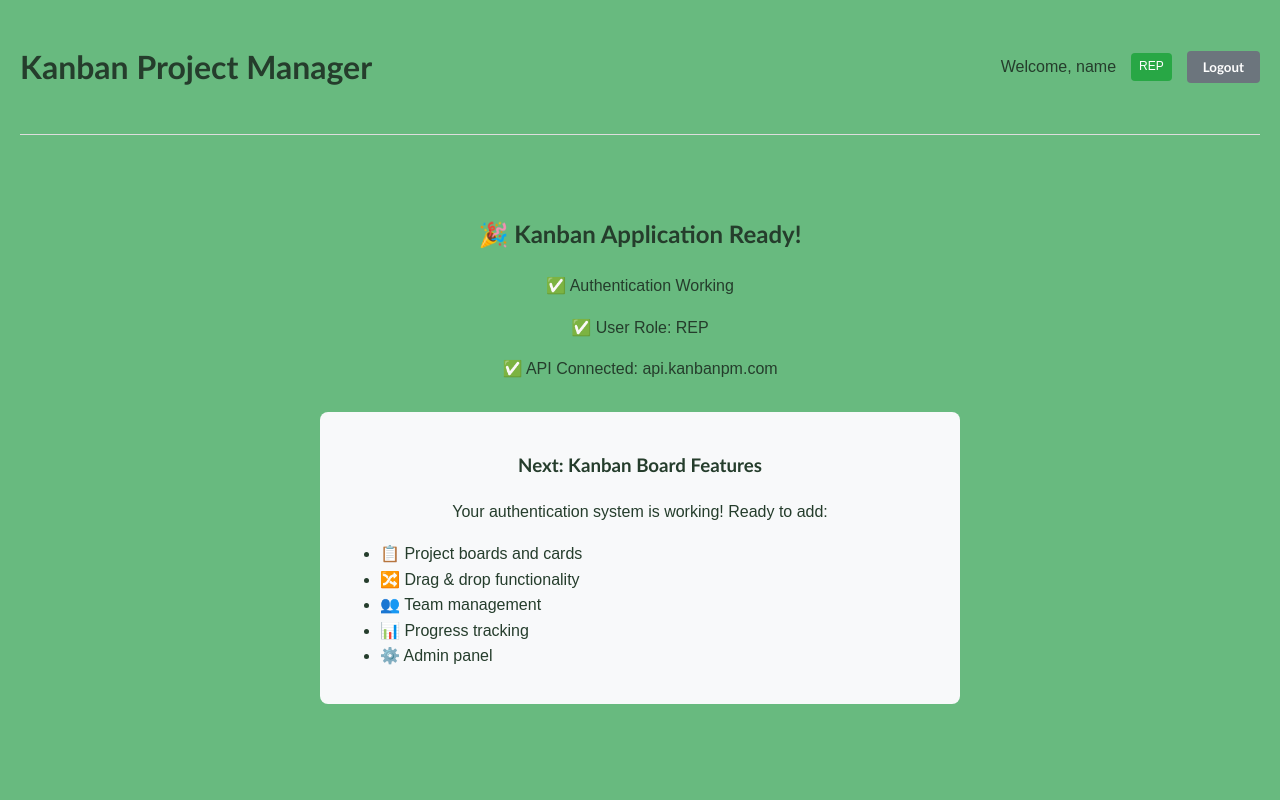
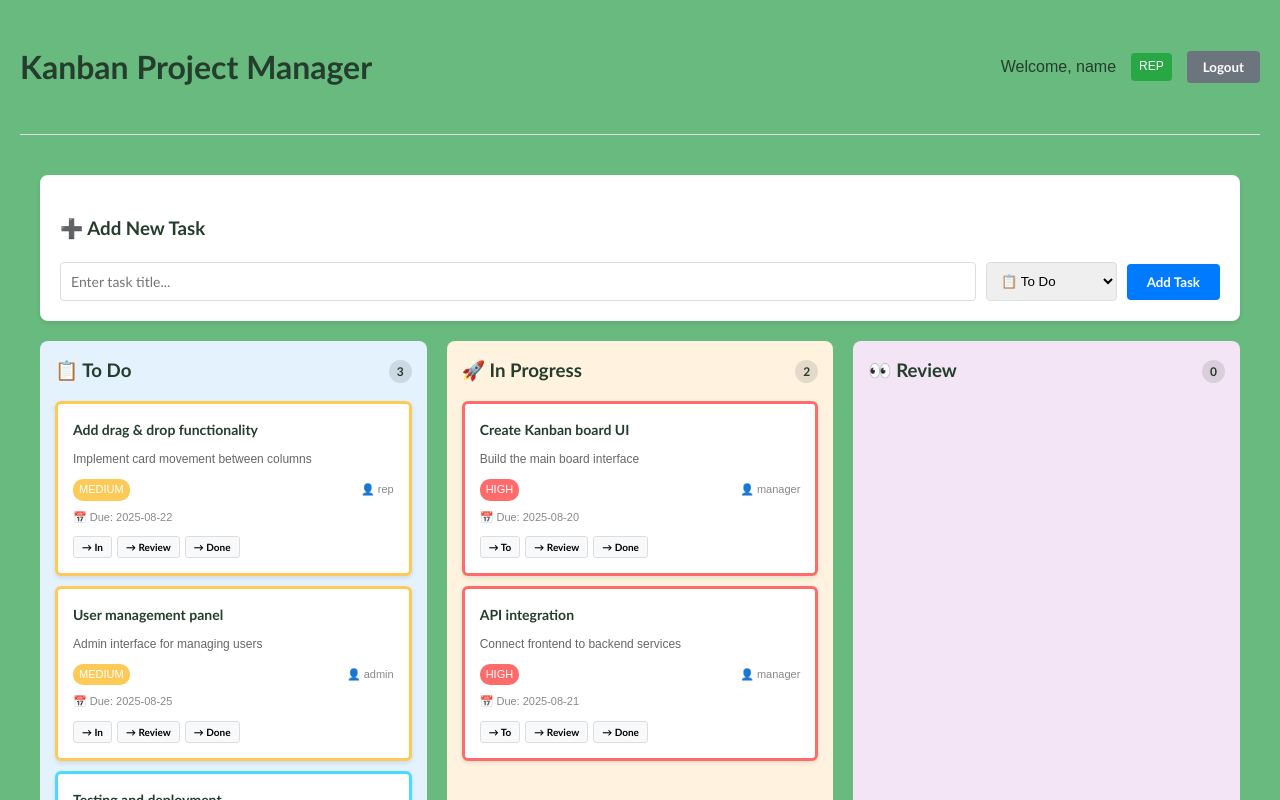
Before and after one commit to barnacle1028/Kanban-Project-Manager, a React (Vite) app: page / in a window 1280 px wide. Both pictures are taken after typing "name@example.com", "Sample123" into the empty fields and a click on the button "Sign In". Shown: the top 800 px of the page. Built offline with nearby package versions, Linux system fonts and the light colour scheme.

Commit message:
Add complete Kanban board with cards, columns, and task management

```diff
--- a/src/App.tsx
+++ b/src/App.tsx
@@ -1,5 +1,258 @@
 import React from 'react'
 import { useAuthStore } from './store/authStore'
+
+// Sample Kanban data
+const initialCards = [
+  { id: '1', title: 'Set up project structure', description: 'Initialize repository and basic setup', status: 'done', priority: 'high', assignee: 'admin', dueDate: '2025-08-15' },
+  { id: '2', title: 'Design user authentication', description: 'Implement secure login system', status: 'done', priority: 'high', assignee: 'admin', dueDate: '2025-08-18' },
+  { id: '3', title: 'Create Kanban board UI', description: 'Build the main board interface', status: 'in-progress', priority: 'high', assignee: 'manager', dueDate: '2025-08-20' },
+  { id: '4', title: 'Add drag & drop functionality', description: 'Implement card movement between columns', status: 'todo', priority: 'medium', assignee: 'rep', dueDate: '2025-08-22' },
+  { id: '5', title: 'User management panel', description: 'Admin interface for managing users', status: 'todo', priority: 'medium', assignee: 'admin', dueDate: '2025-08-25' },
+  { id: '6', title: 'API integration', description: 'Connect frontend to backend services', status: 'in-progress', priority: 'high', assignee: 'manager', dueDate: '2025-08-21' },
+  { id: '7', title: 'Testing and deployment', description: 'Quality assurance and production deployment', status: 'todo', priority: 'low', assignee: 'rep', dueDate: '2025-08-30' },
+]
+
+function KanbanBoard({ user }: { user: any }) {
+  const [cards, setCards] = React.useState(initialCards)
+  const [newCardTitle, setNewCardTitle] = React.useState('')
+  const [selectedColumn, setSelectedColumn] = React.useState('todo')
+
+  const columns = [
+    { id: 'todo', title: '📋 To Do', color: '#e3f2fd' },
+    { id: 'in-progress', title: '🚀 In Progress', color: '#fff3e0' },
+    { id: 'review', title: '👀 Review', color: '#f3e5f5' },
+    { id: 'done', title: '✅ Done', color: '#e8f5e8' }
+  ]
+
+  const getCardsByStatus = (status: string) =>
+    cards.filter(card => card.status === status)
+
+  const addNewCard = () => {
+    if (!newCardTitle.trim()) return
+
+    const newCard = {
+      id: Date.now().toString(),
+      title: newCardTitle,
+      description: 'New task description',
+      status: selectedColumn,
+      priority: 'medium',
+      assignee: user.email.split('@')[0],
+      dueDate: new Date(Date.now() + 7 * 24 * 60 * 60 * 1000).toISOString().split('T')[0]
+    }
+
+    setCards([...cards, newCard])
+    setNewCardTitle('')
+  }
+
+  const moveCard = (cardId: string, newStatus: string) => {
+    setCards(cards.map(card =>
+      card.id === cardId ? { ...card, status: newStatus } : card
+    ))
+  }
+
+  const getPriorityColor = (priority: string) => {
+    switch (priority) {
+      case 'high': return '#ff6b6b'
+      case 'medium': return '#feca57'
+      case 'low': return '#48dbfb'
+      default: return '#ddd'
+    }
+  }
+
+  return (
+    <div style={{ padding: '20px' }}>
+      {/* Add New Card Section */}
+      <div style={{
+        backgroundColor: 'white',
+        padding: '20px',
+        borderRadius: '8px',
+        marginBottom: '20px',
+        boxShadow: '0 2px 4px rgba(0,0,0,0.1)'
+      }}>
+        <h3>➕ Add New Task</h3>
+        <div style={{ display: 'flex', gap: '10px', alignItems: 'center', flexWrap: 'wrap' }}>
+          <input
+            type="text"
+            value={newCardTitle}
+            onChange={(e) => setNewCardTitle(e.target.value)}
+            placeholder="Enter task title..."
+            style={{
+              flex: 1,
+              minWidth: '200px',
+              padding: '10px',
+              border: '1px solid #ddd',
+              borderRadius: '4px'
+            }}
+            onKeyPress={(e) => e.key === 'Enter' && addNewCard()}
+          />
+          <select
+            value={selectedColumn}
+            onChange={(e) => setSelectedColumn(e.target.value)}
+            style={{
+              padding: '10px',
+              border: '1px solid #ddd',
+              borderRadius: '4px'
+            }}
+          >
+            {columns.map(col => (
+              <option key={col.id} value={col.id}>{col.title}</option>
+            ))}
+          </select>
+          <button
+            onClick={addNewCard}
+            style={{
+              padding: '10px 20px',
+              backgroundColor: '#007bff',
+              color: 'white',
+              border: 'none',
+              borderRadius: '4px',
+              cursor: 'pointer'
+            }}
+          >
+            Add Task
+          </button>
+        </div>
+      </div>
+
+      {/* Kanban Board */}
+      <div style={{
+        display: 'grid',
+        gridTemplateColumns: 'repeat(auto-fit, minmax(300px, 1fr))',
+        gap: '20px',
+        minHeight: '70vh'
+      }}>
+        {columns.map(column => (
+          <div
+            key={column.id}
+            style={{
+              backgroundColor: column.color,
+              borderRadius: '8px',
+              padding: '15px',
+              minHeight: '500px'
+            }}
+          >
+            <h3 style={{
+              margin: '0 0 15px 0',
+              display: 'flex',
+              justifyContent: 'space-between',
+              alignItems: 'center'
+            }}>
+              {column.title}
+              <span style={{
+                backgroundColor: 'rgba(0,0,0,0.1)',
+                borderRadius: '12px',
+                padding: '2px 8px',
+                fontSize: '12px'
+              }}>
+                {getCardsByStatus(column.id).length}
+              </span>
+            </h3>
+
+            <div style={{ display: 'flex', flexDirection: 'column', gap: '10px' }}>
+              {getCardsByStatus(column.id).map(card => (
+                <div
+                  key={card.id}
+                  style={{
+                    backgroundColor: 'white',
+                    borderRadius: '6px',
+                    padding: '15px',
+                    boxShadow: '0 2px 4px rgba(0,0,0,0.1)',
+                    cursor: 'pointer',
+                    transition: 'transform 0.2s',
+                    border: `3px solid ${getPriorityColor(card.priority)}`
+                  }}
+                  onMouseEnter={(e) => e.currentTarget.style.transform = 'translateY(-2px)'}
+                  onMouseLeave={(e) => e.currentTarget.style.transform = 'translateY(0)'}
+                >
+                  <h4 style={{ margin: '0 0 8px 0', fontSize: '14px', fontWeight: 'bold' }}>
+                    {card.title}
+                  </h4>
+                  <p style={{ margin: '0 0 10px 0', fontSize: '12px', color: '#666' }}>
+                    {card.description}
+                  </p>
+
+                  <div style={{ display: 'flex', justifyContent: 'space-between', alignItems: 'center', fontSize: '11px' }}>
+                    <span style={{
+                      backgroundColor: getPriorityColor(card.priority),
+                      color: 'white',
+                      padding: '2px 6px',
+                      borderRadius: '10px'
+                    }}>
+                      {card.priority.toUpperCase()}
+                    </span>
+                    <span style={{ color: '#888' }}>
+                      👤 {card.assignee}
+                    </span>
+                  </div>
+
+                  <div style={{ marginTop: '8px', fontSize: '11px', color: '#888' }}>
+                    📅 Due: {card.dueDate}
+                  </div>
+
+                  {/* Quick Move Buttons */}
+                  <div style={{ marginTop: '10px', display: 'flex', gap: '5px', flexWrap: 'wrap' }}>
+                    {columns.filter(col => col.id !== card.status).map(targetCol => (
+                      <button
+                        key={targetCol.id}
+                        onClick={() => moveCard(card.id, targetCol.id)}
+                        style={{
+                          fontSize: '10px',
+                          padding: '4px 8px',
+                          backgroundColor: '#f8f9fa',
+                          border: '1px solid #ddd',
+                          borderRadius: '3px',
+                          cursor: 'pointer'
+                        }}
+                        title={`Move to ${targetCol.title}`}
+                      >
+                        → {targetCol.title.split(' ')[1]}
+                      </button>
+                    ))}
+                  </div>
+                </div>
+              ))}
+            </div>
+          </div>
+        ))}
+      </div>
+
+      {/* Statistics Footer */}
+      <div style={{
+        marginTop: '20px',
+        backgroundColor: 'white',
+        padding: '15px',
+        borderRadius: '8px',
+        display: 'flex',
+        justifyContent: 'space-around',
+        flexWrap: 'wrap',
+        gap: '10px'
+      }}>
+        <div style={{ textAlign: 'center' }}>
+          <div style={{ fontSize: '24px', fontWeight: 'bold', color: '#007bff' }}>{cards.length}</div>
+          <div style={{ fontSize: '12px', color: '#666' }}>Total Tasks</div>
+        </div>
+        <div style={{ textAlign: 'center' }}>
+          <div style={{ fontSize: '24px', fontWeight: 'bold', color: '#28a745' }}>
+            {getCardsByStatus('done').length}
+          </div>
+          <div style={{ fontSize: '12px', color: '#666' }}>Completed</div>
+        </div>
+        <div style={{ textAlign: 'center' }}>
+          <div style={{ fontSize: '24px', fontWeight: 'bold', color: '#ffc107' }}>
+            {getCardsByStatus('in-progress').length}
+          </div>
+          <div style={{ fontSize: '12px', color: '#666' }}>In Progress</div>
+        </div>
+        <div style={{ textAlign: 'center' }}>
+          <div style={{ fontSize: '24px', fontWeight: 'bold', color: '#dc3545' }}>
+            {cards.filter(c => c.priority === 'high').length}
+          </div>
+          <div style={{ fontSize: '12px', color: '#666' }}>High Priority</div>
+        </div>
+      </div>
+    </div>
+  )
+}
 
 function SimpleLoginForm() {
   const [email, setEmail] = React.useState('')
@@ -188,31 +441,7 @@ function App() {
       </header>
 
       <main>
-        <div style={{ textAlign: 'center', padding: '40px 0' }}>
-          <h2>🎉 Kanban Application Ready!</h2>
-          <p>✅ Authentication Working</p>
-          <p>✅ User Role: {user?.role}</p>
-          <p>✅ API Connected: api.kanbanpm.com</p>
-
-          <div style={{
-            marginTop: '30px',
-            padding: '20px',
-            backgroundColor: '#f8f9fa',
-            borderRadius: '8px',
-            maxWidth: '600px',
-            margin: '30px auto'
-          }}>
-            <h3>Next: Kanban Board Features</h3>
-            <p>Your authentication system is working! Ready to add:</p>
-            <ul style={{ textAlign: 'left', margin: '15px 0' }}>
-              <li>📋 Project boards and cards</li>
-              <li>🔀 Drag & drop functionality</li>
-              <li>👥 Team management</li>
-              <li>📊 Progress tracking</li>
-              <li>⚙️ Admin panel</li>
-            </ul>
-          </div>
-        </div>
+        <KanbanBoard user={user} />
       </main>
     </div>
   )
```
